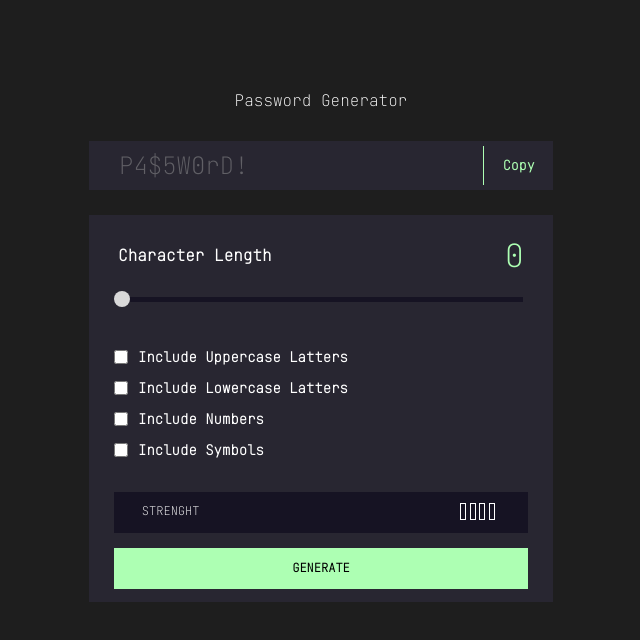
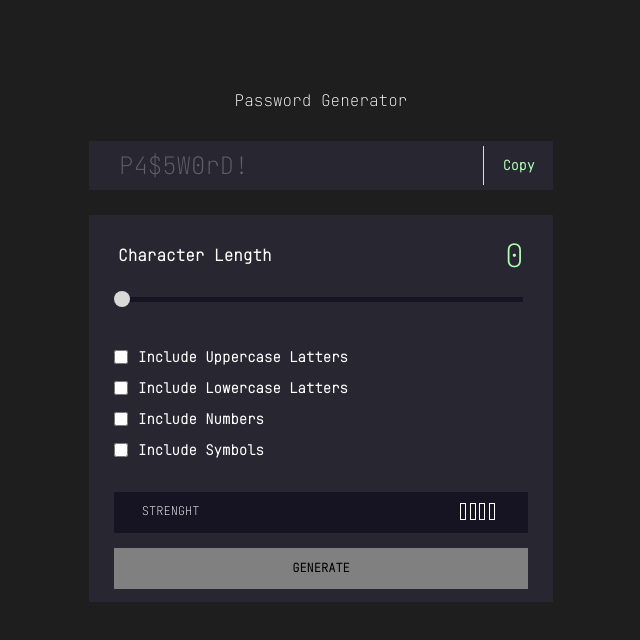
Before and after one commit to Aristeu-Miranda/geradordesenha, a React (Create React App) app: page / in a window 1280 px wide. Shown: the top 640 px of the page, without its empty margins (319-959 px from the left). Built offline with nearby package versions, Linux system fonts and the light colour scheme.

Commit message:
criacao pasta build

```diff
--- a/src/Components/botao.jsx
+++ b/src/Components/botao.jsx
@@ -1,7 +1,7 @@
 import React from "react";
 import { DivBotao } from "../styled/styled";
 
-export default function Botao({ gerarSenha, algumCheckBoxSelecionado }) {
+export default function Botao({ gerarSenha, algumCheckBoxSelecionado, disabled }) {
 
   function forcaUm() {
 
@@ -54,7 +54,7 @@ export default function Botao({ gerarSenha, algumCheckBoxSelecionado }) {
           </div>
         </div>
         <div className="generate">
-                <button type="button" onClick={gerarSenha}>GENERATE</button>
+                <button style={disabled ? {backgroundColor: 'gray'} : {}} type="button" onClick={gerarSenha} disabled={disabled}>GENERATE</button>
         </div>
       </div>
     </DivBotao>
--- a/src/Components/campos.jsx
+++ b/src/Components/campos.jsx
@@ -9,7 +9,7 @@ export default function Campos(props) {
     const [caracteres, setCaracteres] = useState(0);
 
     //Validação dos checkbox
-    useEffect(() => {}, [filtroSelecionado]);
+    useEffect(() => {console.log(filtroSelecionado)}, [filtroSelecionado]);
     function checkBoxSelecionado(e) {
         const nomeBox = e.target.id;
         const estaSelecionado = e.target.checked;
@@ -100,7 +100,7 @@ export default function Campos(props) {
                         <label htmlFor="simbolos">Include Symbols</label>
                     </div>
                 </form>
-                <Botao gerarSenha={gerarSenha} algumCheckBoxSelecionado={algumCheckBoxSelecionado}/>
+                <Botao gerarSenha={gerarSenha} algumCheckBoxSelecionado={algumCheckBoxSelecionado} disabled={!filtroSelecionado.length}/>
             </div>
         </DivCampos>
     )
```
Also changed, not shown: 10 other files (tests, documents, lock files or other folders).
